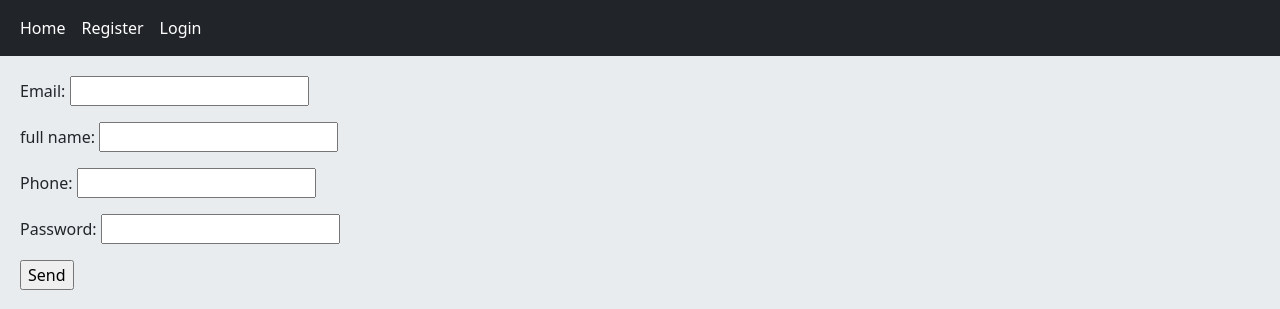
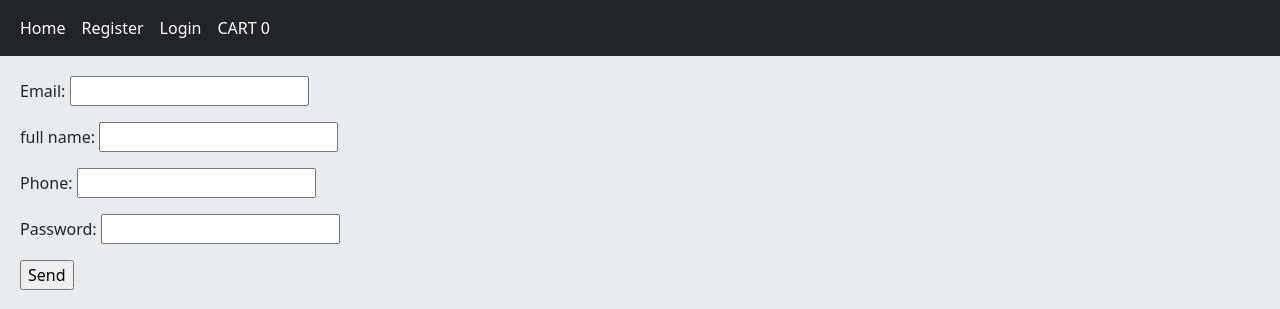
Before and after one commit to amirbigg/django-shop, a Django app: page /accounts/register/ in a window 1280 px wide. Shown: the top 309 px of the page. Run offline with Django 4.2, Linux system fonts and the light colour scheme.

Commit message:
add ep32

```diff
--- a/A/settings.py
+++ b/A/settings.py
@@ -71,6 +71,7 @@ TEMPLATES = [
                 'django.template.context_processors.request',
                 'django.contrib.auth.context_processors.auth',
                 'django.contrib.messages.context_processors.messages',
+                'orders.context_processors.cart',
             ],
         },
     },
--- a/orders/cart.py
+++ b/orders/cart.py
@@ -22,6 +22,9 @@ class Cart:
 			item['total_price'] = int(item['price']) * item['quantity']
 			yield item
 
+	def __len__(self):
+		return sum(item['quantity'] for item in self.cart.values())
+
 	def add(self, product, quantity):
 		product_id = str(product.id)
 		if product_id not in self.cart:
--- /dev/null
+++ b/orders/context_processors.py
@@ -0,0 +1,5 @@
+from .cart import Cart
+
+
+def cart(request):
+	return {'cart': Cart(request)}
--- a/templates/inc/navbar.html
+++ b/templates/inc/navbar.html
@@ -11,6 +11,7 @@
             {% if request.user.is_admin %}
             <a class="nav-link active" href="{% url 'home:bucket' %}">Bucket</a>
             {% endif %}
+            <a class="nav-link active" href="{% url 'orders:cart' %}">CART {{ cart|length }}</a>
         </div>
     </div>
 </nav>
```
Also changed, not shown: db.sqlite3.
